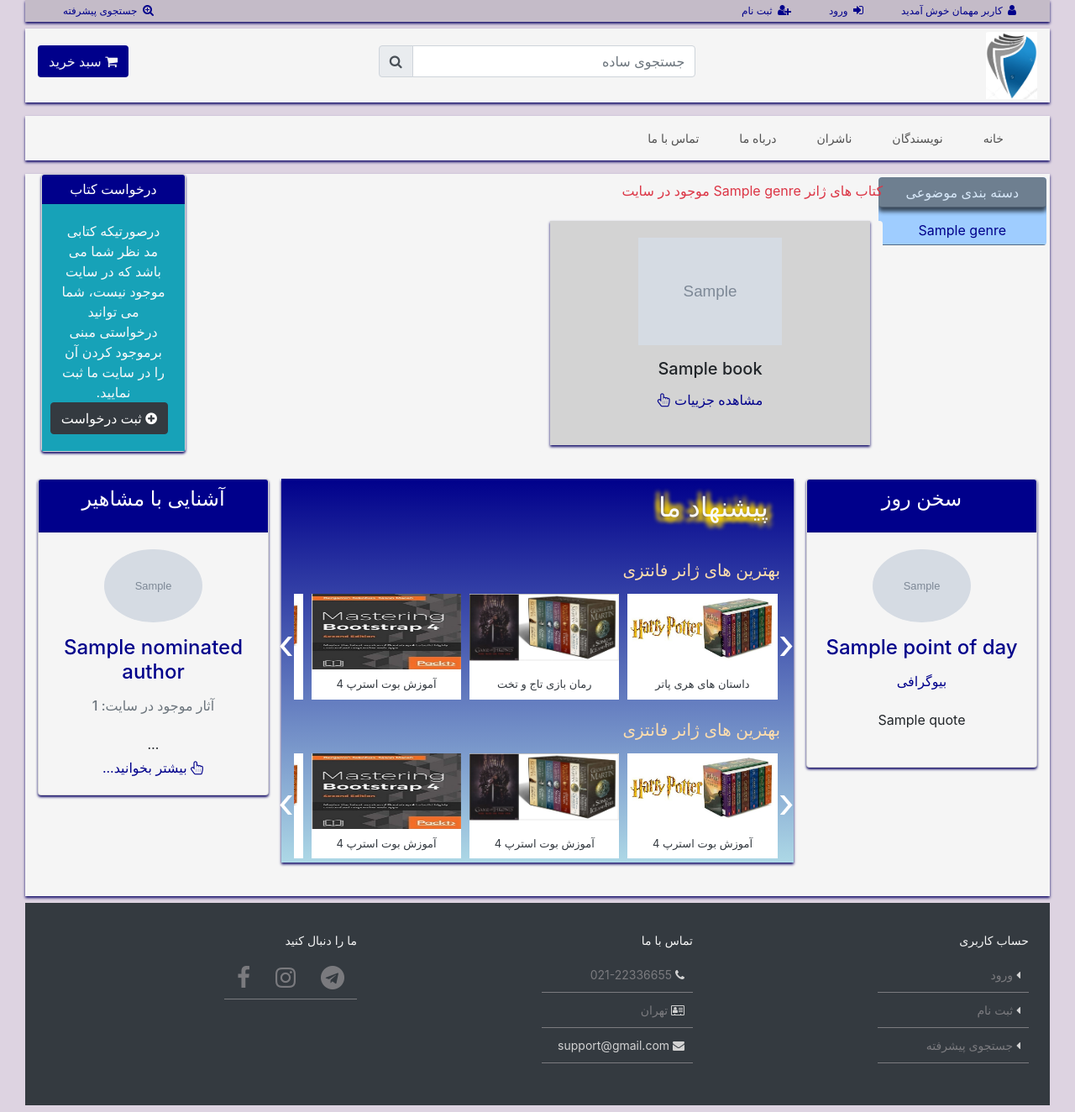
After one commit to raminBadri/Bookstore, a Django app: template shop/templates/shop/book_by_genre.html in a window 1280 px wide. The commit adds this page. Shown: the whole page at 84% size. Run offline with Django 3.2, Linux system fonts and the light colour scheme; the template is opened without the code that fills it: most values are stand-ins (such as "Sample title", 1, 10 or a date in 2020); grey boxes marked "Sample" are stand-in pictures; some libraries are stand-ins or nearby versions.

Commit message:
genre category completed, home page updated

```diff
--- /dev/null
+++ b/shop/templates/shop/book_by_genre.html
@@ -0,0 +1,51 @@
+{% extends 'home_page.html' %}
+{% load staticfiles %}
+{% load bootstrap4 %}
+<!DOCTYPE html>
+<html lang="en">
+<head>
+    <meta charset="UTF-8">
+    <title>{% block title %}Book By Genre{% endblock %}</title>
+</head>
+<body>
+{% block main_content %}
+    <div class="col-md-8 p-2">
+        <div class="row mb-4 text-danger">
+            <span>
+            کتاب های ژانر
+            {{ genre.title }}
+             موجود در سایت
+            </span>
+        </div>
+        <div class="row">
+        {% for book in genre.book_set.all %}
+            <div class="col-md-6 card wow fadeInRight text-center border-0" id="point-of-day"
+                 data-wow-delay="0.5s" data-wow-offset="200">
+                <div class="card-body my-shadow mb-2" style="background-color: lightgray">
+                    <img class="w-50 mb-3" src="{% if book.cover.url is not null %}
+                                                                    {{ book.cover.url }}
+                                                                {% else %}
+                                                                    {% static 'img/no-image.jpg' %}
+                                                                {% endif %}"/>
+                    <h5 class="mb-3">
+                            {{ book.title }}
+                    </h5>
+                    <h6 class="text-muted mb-4">
+                        <a href="{% url 'shop:book_details' book.pk %}">
+                            مشاهده جزییات
+                            <i class="fa fa-hand-pointer-o"></i>
+                        </a>
+                    </h6>
+{#                    <p class="mb-4 px-3">#}
+{#                        سخن معروف: "#}
+{#                        {{ author.quote|default:"موجود نمی باشد" }}#}
+{#                        "#}
+{#                    </p>#}
+                </div>
+            </div>
+        {% endfor %}
+        </div>
+    </div>
+{% endblock %}
+</body>
+</html>
--- a/shop/urls.py
+++ b/shop/urls.py
@@ -1,4 +1,4 @@
-from django.views.generic import RedirectView, TemplateView
+from django.views.generic import RedirectView
 from django.urls import path
 from . import views
 
@@ -15,5 +15,6 @@
     path('book-details/<int:pk>', views.show_book, name='book_details'),
     path('aboutus/', views.about_us, name='aboutus'),
     path('contactus/', views.contact_us, name='contactus'),
+    path('/genres/<int:pk>', views.BookDetailView.as_view(), name='book_by_genre'),
 
 ]
--- a/templates/home_page.html
+++ b/templates/home_page.html
@@ -113,7 +113,7 @@
                             <div class="navbar-nav text-center" id="category">
                                 <a href="#" id="sidebar-subject" class="nav-item nav-link btn disabled">دسته بندی موضوعی</a>
                                 {% for genre in all_genres %}
-                                    <a href="#" class="px-5 nav-item nav-link wow fadeInRight"
+                                    <a href="{% url 'shop:book_by_genre' genre.id %}" class="px-5 nav-item nav-link wow fadeInRight"
                                        data-wow-delay="0.{{ forloop.counter }}s">{{ genre.title }}
                                     </a>
                                 {% endfor %}
@@ -141,7 +141,7 @@
                                     {% for book in nominated_books %}
                                         <div class="carousel-item h-100 {% if forloop.counter0 == 0 %}
                                                                                   active {% endif %}">
-                                            <a href="#">
+                                            <a href="{% url 'shop:book_details' book.pk %}">
                                                 <img src="{{ book.cover.url }}" class="d-block w-100 h-100">
                                             </a>
                                         </div>
@@ -202,12 +202,14 @@
                                                                             {% static 'img/no-image.jpg' %}
                                                                        {% endif %}" />
                             <h4 class="mb-3">
-                                <a href="#">
+                                <a href="{% url 'shop:author_details' point_of_day.pk %}">
                                     {{ point_of_day.name }}
                                 </a>
                             </h4>
                             <h6 class="text-muted mb-4">
-                                بیوگرافی
+                                <a href="{% url 'shop:author_details' point_of_day.pk %}">
+                                    بیوگرافی
+                                </a>
                             </h6>
                             <p class="mb-4 px-3">
                                 {{ point_of_day.quote }}
@@ -311,7 +313,7 @@
                                                                             {% static 'img/no-image.jpg' %}
                                                                        {% endif %}" />
                             <h4 class="mb-3">
-                                <a href="#">
+                                <a href="{% url 'shop:author_details' nominated_author.pk %}">
                                     {{ nominated_author.name }}
                                 </a>
                             </h4>
@@ -324,7 +326,7 @@
                                 {{ nominated_author.bio|truncatechars:specifier }}
                             </p>
                         {% endwith %}
-                            <a href="#">
+                            <a href="{% url 'shop:author_details' nominated_author.pk %}">
                                 <i class="fa fa-hand-pointer-o"></i>
                                 بیشتر بخوانید...
                             </a>
```
Also changed, not shown: shop/templates/shop/book-details.html (+13 -9 lines), shop/views.py (+10 -0 lines).
